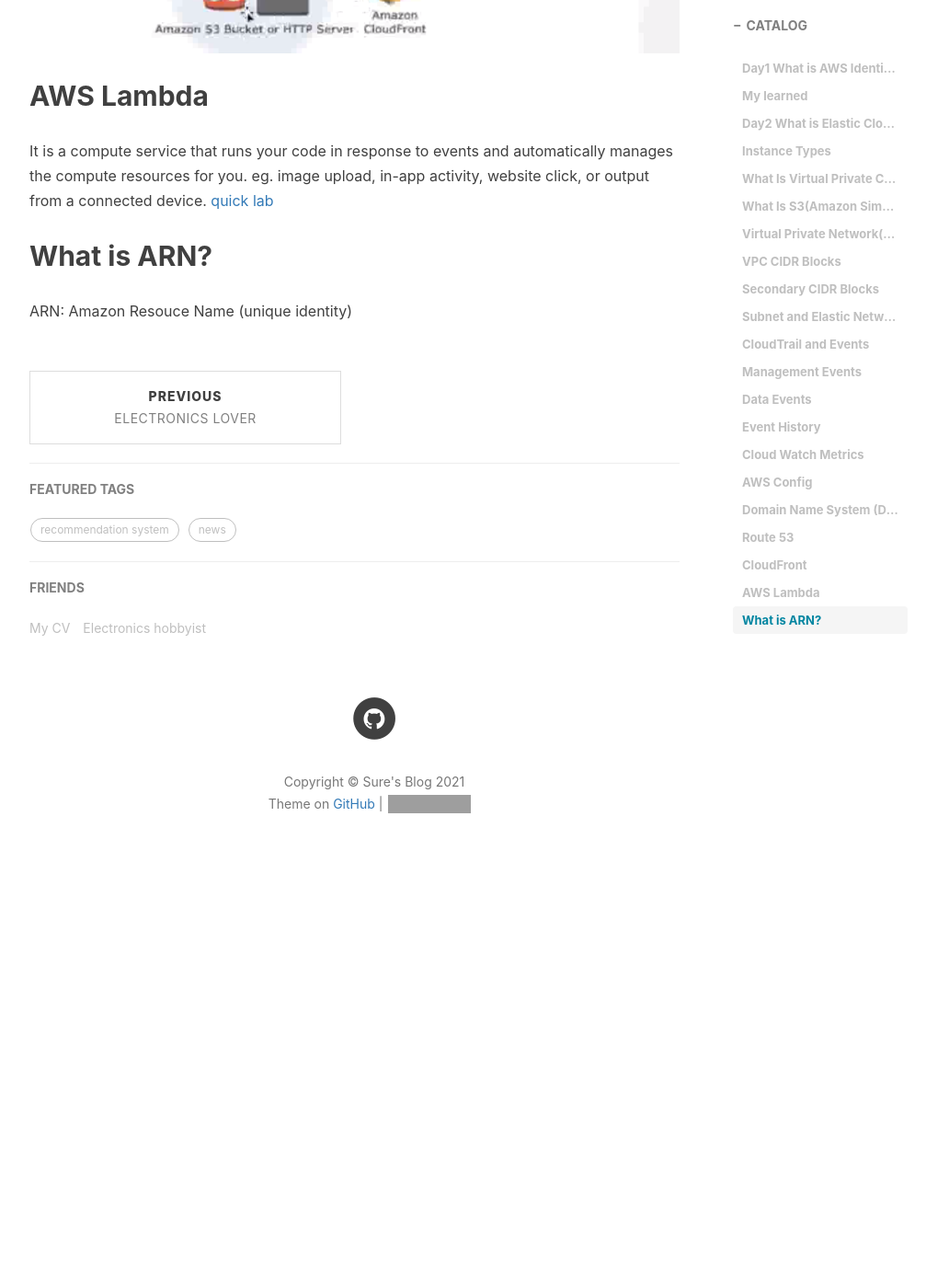
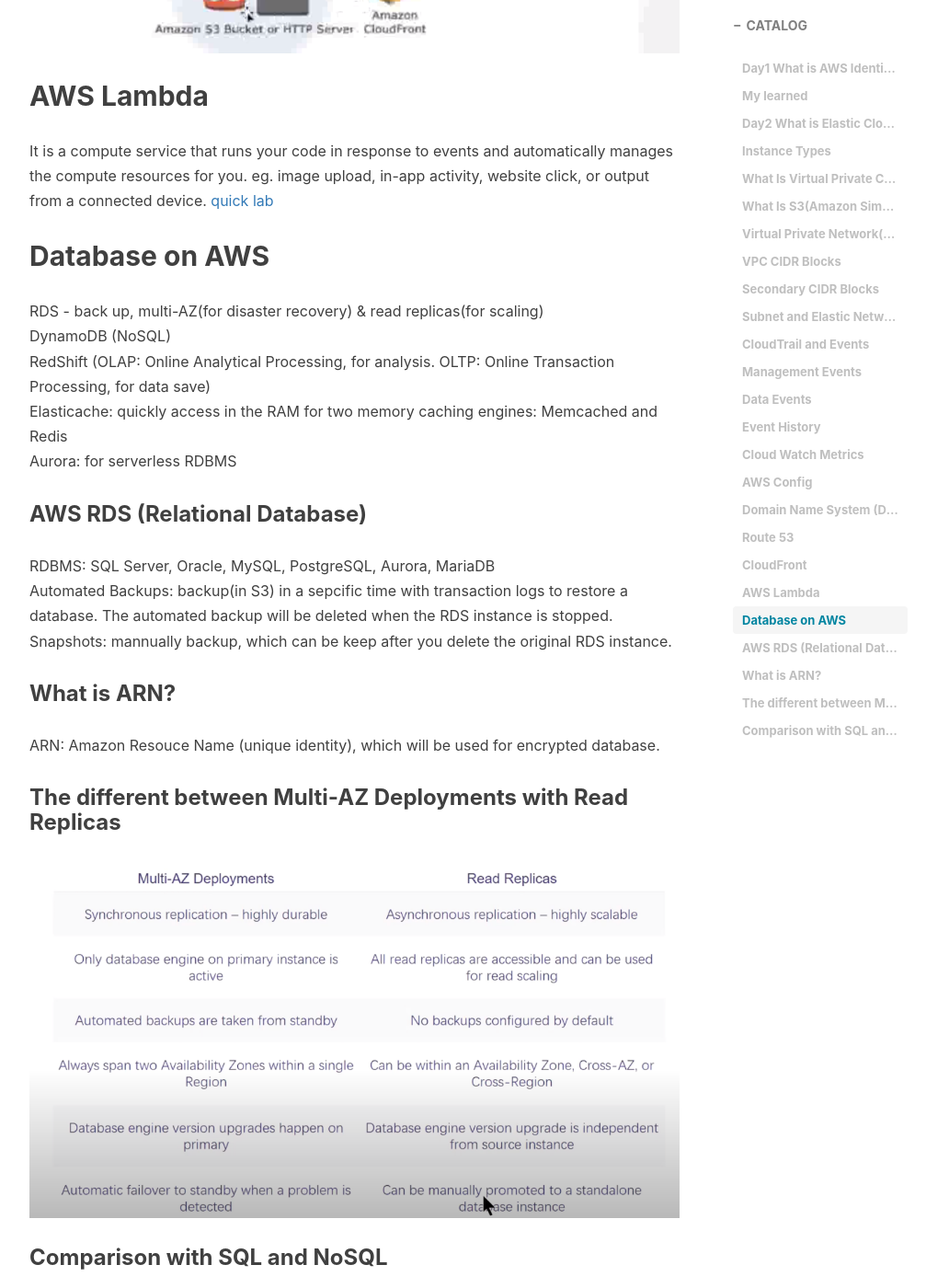
Before and after one commit to JadeSure/my_old_blog, a Jekyll site: the page built from _posts/2021-01-03-AWS-Cloud-Computing-Foundamental.md, in a window 1280 px wide and 1400 px high, scrolled down 11628 px. Shown: the whole window at 92% size, without its empty margins (233-1240 px from the left). Built offline with Jekyll 4.4.1, drawn with Linux system fonts in a browser that asks for light colours; nearby versions of some CDN libraries; comment, search, counter and statistics services are not loaded; before the commit the page ends 12606 px from its top, so only the background shows below that; some of the changed text lies outside the part shown; grey boxes are pictures that could not be loaded.

Commit message:
Update 2021-01-03-AWS-Cloud-Computing-Foundamental.md

```diff
--- a/_posts/2021-01-03-AWS-Cloud-Computing-Foundamental.md
+++ b/_posts/2021-01-03-AWS-Cloud-Computing-Foundamental.md
@@ -225,5 +225,24 @@
 It is a compute service that runs your code in response to events and automatically manages the compute resources for you. eg. image upload, in-app activity, website click, or output from a connected device.
 [quick lab](https://www.qwiklabs.com/focuses/15682?parent=catalog)
 
-## What is ARN?
-ARN: Amazon Resouce Name (unique identity)
+## Database on AWS
+RDS - back up, multi-AZ(for disaster recovery) & read replicas(for scaling)
+DynamoDB (NoSQL)
+RedShift (OLAP: Online Analytical Processing, for analysis. OLTP: Online Transaction Processing, for data save)
+Elasticache: quickly access in the RAM for two memory caching engines: Memcached and Redis
+Aurora: for serverless RDBMS
+
+### AWS RDS (Relational Database)
+RDBMS: SQL Server, Oracle, MySQL, PostgreSQL, Aurora, MariaDB
+Automated Backups: backup(in S3) in a sepcific time with transaction logs to restore a database. The automated backup will be deleted when the RDS instance is stopped.
+Snapshots: mannually backup, which can be keep after you delete the original RDS instance.
+### What is ARN?
+ARN: Amazon Resouce Name (unique identity), which will be used for encrypted database.
+
+### The different between Multi-AZ Deployments with Read Replicas
+![picture8](/img/db/database1.png)
+
+### Comparison with SQL and NoSQL
+Collection == Table
+Document == Row
+Key Value Pairs == Fields
```
